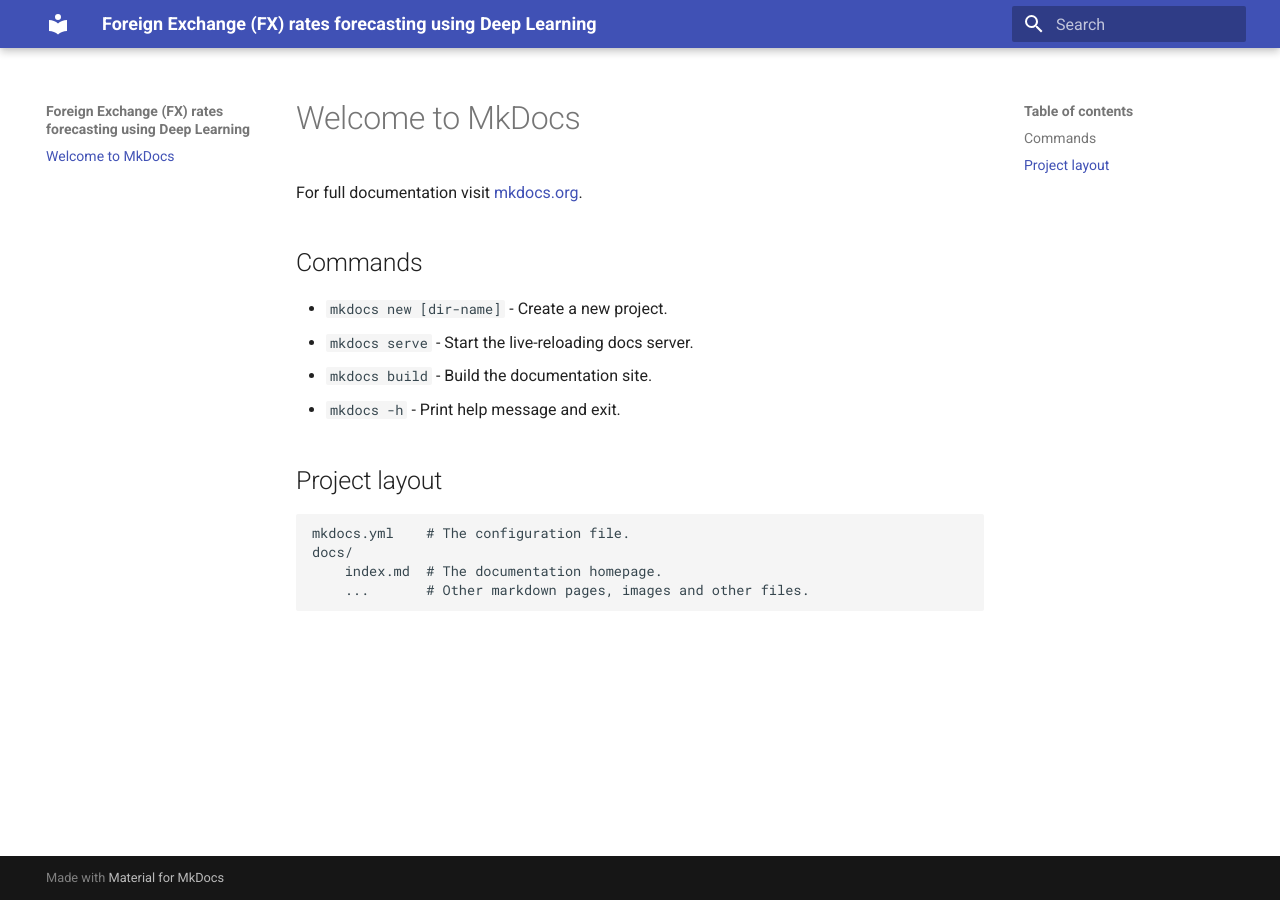
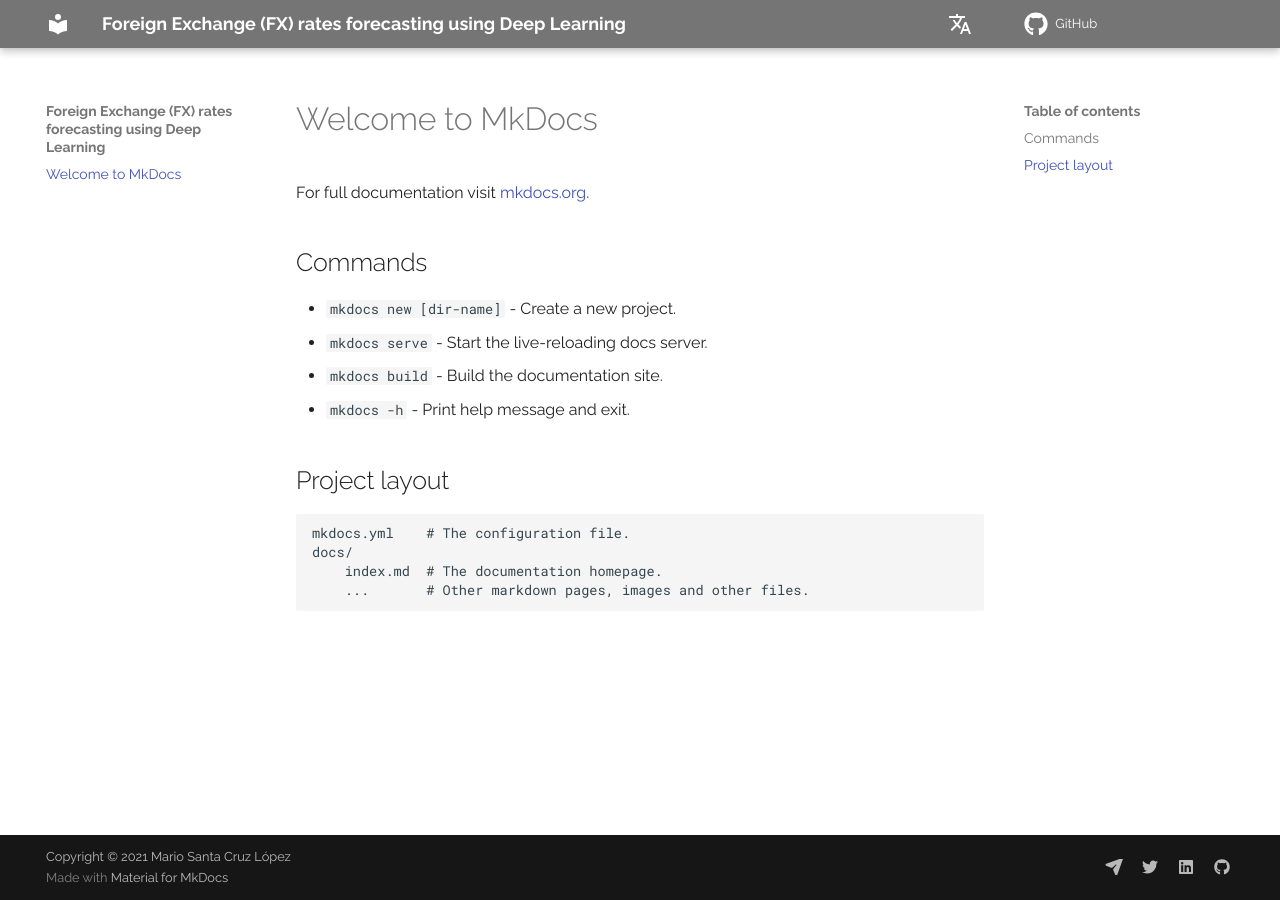
Before and after one commit to JPXKQX/dl-fx-forecasting, an MkDocs documentation site: the page built from docs/index.md, in a window 1280 px wide. Built offline with MkDocs 1.6.1 and Material for MkDocs 9.7.7, drawn with Linux system fonts in a browser that asks for light colours; comment, search, counter and statistics services are not loaded.

```diff
--- a/mkdocs.yml
+++ b/mkdocs.yml
@@ -1,5 +1,35 @@
 site_name: Foreign Exchange (FX) rates forecasting using Deep Learning
-site_url: https://example.com/
+site_url: https://JPXKQX.github.io/dl-fx-forecasting
+repo_url: https://github.com/JPXKQX/dl-fx-forecasting
 
 theme:
   name: material
+  palette:
+    primary: grey
+  font:
+    text: Raleway
+    code: Roboto Mono
+  language: en
+  icon:
+    repo: fontawesome/brands/github
+
+copyright: Copyright &copy; 2021 Mario Santa Cruz López
+
+extra:
+  social:
+    - icon: fontawesome/solid/paper-plane
+      link: mailto:mariosanta_cruz@hotmail.com
+    - icon: fontawesome/brands/twitter
+      link: https://twitter.com/mariosanta98
+    - icon: fontawesome/brands/linkedin
+      link: https://www.linkedin.com/in/mariosanta-cruz/
+    - icon: fontawesome/brands/github
+      link: https://github.com/JPXKQX
+  alternate:
+  # Switch to Spanish
+  - name: Spanish
+    link: <your-site>/es/
+    lang: es
+
+plugins:
+  - git-revision-date
--- a/requirements.txt
+++ b/requirements.txt
@@ -9,6 +9,8 @@ dask~=2021.4.0
 dill~=0.3.4
 gunicorn~=20.1.0
 matplotlib~=3.4.2
+mkdocs~=1.2.1
+mkdocs-git-revision-date-plugin~=0.3.1
 setuptools~=57.0.0
 plotly~=4.14.3
 pydantic~=1.8.2
```
